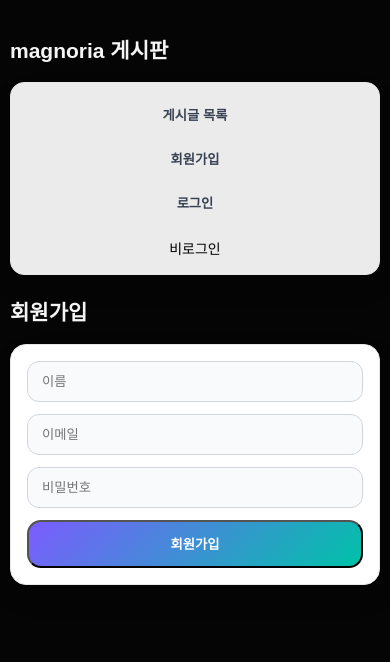
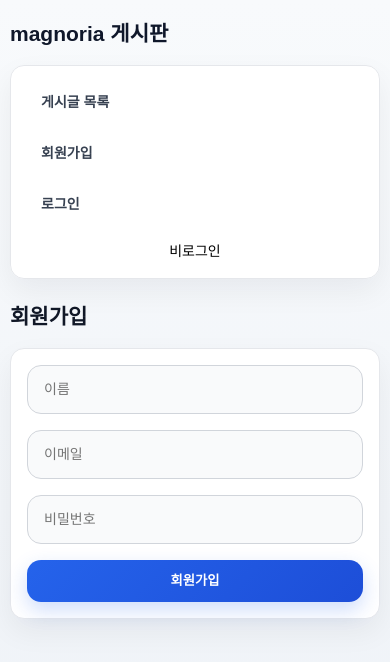
Before and after one commit to magnoria/boardspring, a React (Vite) app in the folder src/main/reactapp/: page /signup in a window 390 px wide. Shown: the top 662 px of the page. Built offline with nearby package versions, Linux system fonts and the light colour scheme; no server answers.

Commit message:
css 정리

```diff
--- a/src/main/reactapp/src/styles.css
+++ b/src/main/reactapp/src/styles.css
@@ -1,27 +1,27 @@
 :root {
   --bg-start: #f8fafc;
   --bg-end: #eef2f7;
-  --text-main: #1f2937;
+  --surface: #ffffff;
+  --surface-soft: rgba(255, 255, 255, 0.92);
+  --text-main: #111827;
   --text-sub: #4b5563;
   --border: #e5e7eb;
-  --border-dark: #d1d5db;
-  --white: rgba(255, 255, 255, 0.92);
-  --white-solid: #ffffff;
-  --primary: #44b9eb;
+  --border-strong: #d1d5db;
+  --primary: #2563eb;
   --primary-dark: #1d4ed8;
   --primary-soft: #eff6ff;
+  --success-bg: #ecfdf5;
+  --success-border: #bbf7d0;
+  --success-text: #16a34a;
   --error-bg: #fef2f2;
   --error-border: #fecaca;
   --error-text: #dc2626;
-  --success-bg: #ecfdf5;
-  --success-border: #bbf7d0;
-  --success-text: #16a34a;
   --shadow-sm: 0 8px 24px rgba(15, 23, 42, 0.05);
   --shadow-md: 0 12px 30px rgba(15, 23, 42, 0.06);
   --shadow-lg: 0 16px 40px rgba(15, 23, 42, 0.08);
+  --radius-sm: 10px;
+  --radius-md: 14px;
   --radius-lg: 20px;
-  --radius-md: 16px;
-  --radius-sm: 12px;
 }
 
 * {
@@ -36,41 +36,63 @@ body {
   margin: 0;
   min-width: 320px;
   font-family: "Pretendard", "Noto Sans KR", Arial, sans-serif;
-  background: linear-gradient(180deg, var(--bg-start) 0%, var(--bg-end) 100%);
   color: var(--text-main);
+  background: linear-gradient(180deg, var(--bg-start), var(--bg-end));
   line-height: 1.5;
+}
+
+button,
+input,
+textarea {
+  font: inherit;
+}
+
+button {
+  cursor: pointer;
+}
+
+a {
+  color: inherit;
+  text-decoration: none;
 }
 
 #root {
   min-height: 100vh;
 }
 
-a {
-  text-decoration: none;
-  color: inherit;
-}
-
-img {
-  max-width: 100%;
-  display: block;
-}
-
 .container {
-  width: min(100% - 32px, 960px);
+  width: min(100% - 32px, 1040px);
   margin: 0 auto;
   padding: clamp(20px, 4vw, 40px) 0 clamp(32px, 5vw, 56px);
 }
 
+h1 {
+  margin: 0 0 clamp(18px, 3vw, 28px);
+  font-size: clamp(1.8rem, 3vw, 2.4rem);
+  line-height: 1.2;
+  color: #0f172a;
+}
+
+h2,
+h3 {
+  line-height: 1.3;
+}
+
+.container > h2 {
+  margin: 0 0 18px;
+  color: #0f172a;
+}
+
 .header {
   display: flex;
+  align-items: center;
   justify-content: space-between;
-  align-items: center;
   gap: 16px;
   margin-bottom: clamp(24px, 4vw, 36px);
   padding: clamp(16px, 2.4vw, 22px) clamp(18px, 3vw, 26px);
-  background: var(--white);
   border: 1px solid var(--border);
-  border-radius: clamp(16px, 2vw, 20px);
+  border-radius: var(--radius-lg);
+  background: var(--surface-soft);
   box-shadow: var(--shadow-md);
   backdrop-filter: blur(8px);
 }
@@ -78,56 +100,50 @@ img {
 .nav {
   display: flex;
   flex-wrap: wrap;
-  gap: clamp(8px, 1.5vw, 12px);
+  gap: 10px;
 }
 
 .nav a {
-  padding: clamp(9px, 1.4vw, 12px) clamp(12px, 1.8vw, 16px);
-  border-radius: 10px;
-  font-size: clamp(0.95rem, 1vw, 1rem);
-  font-weight: 600;
+  padding: 10px 14px;
+  border-radius: var(--radius-sm);
   color: #374151;
-  transition: all 0.2s ease;
+  font-weight: 700;
   white-space: nowrap;
+  transition: background 0.2s ease, color 0.2s ease;
 }
 
 .nav a:hover {
-    background: var(--primary-soft);
-
-  background: linear-gradient(135deg, #44b9eb, #7c5cff);
-
-  -webkit-background-clip: text;
-  -webkit-text-fill-color: transparent;
+  color: var(--primary-dark);
+  background: var(--primary-soft);
 }
 
 .form {
   display: flex;
   flex-direction: column;
-  gap: clamp(12px, 1.6vw, 16px);
+  gap: 16px;
   padding: clamp(18px, 3vw, 28px);
-  background: var(--white-solid);
   border: 1px solid var(--border);
   border-radius: var(--radius-lg);
+  background: var(--surface);
   box-shadow: var(--shadow-md);
 }
 
 input,
 textarea {
   width: 100%;
-  padding: clamp(12px, 1.8vw, 15px) clamp(14px, 2vw, 18px);
-  font-size: clamp(0.95rem, 1vw, 1rem);
-  border: 1px solid var(--border-dark);
-  border-radius: var(--radius-sm);
+  padding: 13px 16px;
+  border: 1px solid var(--border-strong);
+  border-radius: var(--radius-md);
+  outline: none;
+  color: var(--text-main);
   background: #f9fafb;
-  color: #111827;
-  transition: all 0.2s ease;
-  outline: none;
+  transition: border-color 0.2s ease, box-shadow 0.2s ease, background 0.2s ease;
 }
 
 input:focus,
 textarea:focus {
   border-color: #60a5fa;
-  background: #ffffff;
+  background: var(--surface);
   box-shadow: 0 0 0 4px rgba(96, 165, 250, 0.15);
 }
 
@@ -138,225 +154,40 @@ textarea {
 
 .button-group {
   display: flex;
-  gap: 10px;
-  margin-top: 24px;
   flex-wrap: wrap;
   align-items: center;
+  gap: 10px;
+  margin-top: clamp(18px, 2.5vw, 26px);
 }
 
-.action-button {
+.action-button,
+.write-button {
   display: inline-flex;
   align-items: center;
   justify-content: center;
   min-width: 100px;
-  padding: 12px 18px;
-  font-size: 15px;
-  font-weight: 600;
-  border: none;
-  border-radius: 12px;
-  background: linear-gradient(135deg, #2563eb, #1d4ed8);
-  color: white;
-  cursor: pointer;
-  transition: all 0.2s ease;
+  min-height: 42px;
+  padding: 11px 18px;
+  border: 0;
+  border-radius: var(--radius-md);
+  color: #ffffff;
+  font-size: 0.95rem;
+  font-weight: 700;
+  background: linear-gradient(135deg, var(--primary), var(--primary-dark));
   box-shadow: 0 8px 20px rgba(37, 99, 235, 0.22);
+  transition: transform 0.2s ease, box-shadow 0.2s ease, opacity 0.2s ease;
 }
 
-.action-button:hover {
+.action-button:hover,
+.write-button:hover {
   transform: translateY(-1px);
   box-shadow: 0 12px 24px rgba(37, 99, 235, 0.28);
+  opacity: 0.96;
 }
 
 .secondary-button {
+  color: var(--text-main);
   background: #e5e7eb;
-  color: #111827;
-  box-shadow: none;
-}
-
-.secondary-button:hover {
-  background: #edecf1;
-  box-shadow: none;
-}
-
-h1 {
-  margin: 0 0 clamp(20px, 3vw, 28px);
-  font-size: clamp(1.8rem, 3vw, 2.4rem);
-  line-height: 1.2;
-  color: #0f172a;
-}
-
-h2,
-h3 {
-  line-height: 1.3;
-}
-
-.post-list {
-  list-style: none;
-  padding: 0;
-  margin: 0;
-  display: grid;
-  gap: clamp(14px, 2vw, 18px);
-}
-
-.post-item {
-  background: rgba(255, 255, 255, 0.96);
-  padding: clamp(18px, 2.5vw, 24px);
-  border: 1px solid var(--border);
-  border-radius: clamp(16px, 2vw, 20px);
-  box-shadow: var(--shadow-sm);
-  transition: all 0.2s ease;
-}
-
-.post-item:hover {
-  transform: translateY(-2px);
-  box-shadow: var(--shadow-lg);
-}
-
-.post-item h3,
-.post-item h2 {
-  margin: 0 0 12px;
-  font-size: clamp(1.15rem, 1.5vw, 1.45rem);
-  color: #111827;
-}
-
-.post-item p {
-  margin: 0;
-  color: var(--text-sub);
-  line-height: 1.7;
-  font-size: clamp(0.96rem, 1vw, 1.02rem);
-}
-
-.button-group {
-  display: flex;
-  gap: 10px;
-  margin-top: clamp(18px, 2.5vw, 26px);
-  flex-wrap: wrap;
-}
-
-.button-group button {
-  min-width: 100px;
-  flex: 0 1 auto;
-}
-
-.error,
-.success {
-  margin-top: 14px;
-  padding: 12px 14px;
-  border-radius: 12px;
-  font-size: 0.95rem;
-  font-weight: 500;
-}
-
-.error {
-  background: var(--error-bg);
-  border: 1px solid var(--error-border);
-  color: var(--error-text);
-}
-
-.success {
-  background: var(--success-bg);
-  border: 1px solid var(--success-border);
-  color: var(--success-text);
-}
-
-/* 로그인/회원가입 같이 좁은 폼 페이지에 쓰면 좋음 */
-.auth-wrap {
-  width: min(100%, 560px);
-}
-
-/* 아주 큰 화면에서 너무 작아 보이지 않게 */
-@media (min-width: 1400px) {
-  .container {
-    width: min(100% - 48px, 1040px);
-  }
-}
-
-/* 태블릿 */
-@media (max-width: 768px) {
-  .container {
-    width: min(100% - 24px, 100%);
-  }
-
-  .header {
-    flex-direction: column;
-    align-items: stretch;
-  }
-
-  .nav {
-    justify-content: center;
-  }
-
-  .header > div {
-    text-align: center;
-  }
-
-  .button-group button {
-    flex: 1 1 auto;
-  }
-}
-
-/* 모바일 */
-@media (max-width: 480px) {
-  .container {
-    width: min(100% - 20px, 100%);
-  }
-
-  .header {
-    padding: 14px;
-    border-radius: 14px;
-  }
-
-  .form,
-  .post-item {
-    padding: 16px;
-    border-radius: 16px;
-  }
-
-  .nav {
-    gap: 6px;
-  }
-
-  .nav a {
-    width: 100%;
-    text-align: center;
-  }
-
-  button {
-    width: 100%;
-  }
-
- .button-group {
-  display: flex;
-  gap: 10px;
-  margin-top: 24px;
-  flex-wrap: wrap;
-  align-items: center;
-}
-
-.action-button {
-  display: inline-flex;
-  align-items: center;
-  justify-content: center;
-  min-width: 100px;
-  padding: 12px 18px;
-  font-size: 15px;
-  font-weight: 600;
-  border: none;
-  border-radius: 12px;
-  background: linear-gradient(135deg, #2563eb, #1d4ed8);
-  color: white;
-  cursor: pointer;
-  transition: all 0.2s ease;
-  box-shadow: 0 8px 20px rgba(37, 99, 235, 0.22);
-}
-
-.action-button:hover {
-  transform: translateY(-1px);
-  box-shadow: 0 12px 24px rgba(37, 99, 235, 0.28);
-}
-
-.secondary-button {
-  background: #e5e7eb;
-  color: #111827;
   box-shadow: none;
 }
 
@@ -364,230 +195,67 @@ h3 {
   background: #dbe1e8;
   box-shadow: none;
 }
+
+.error,
+.success {
+  margin: 14px 0;
+  padding: 12px 14px;
+  border-radius: var(--radius-md);
+  font-size: 0.95rem;
+  font-weight: 600;
 }
 
-
-* {
-  box-sizing: border-box;
+.error {
+  color: var(--error-text);
+  border: 1px solid var(--error-border);
+  background: var(--error-bg);
 }
 
-body {
-  margin: 0;
-  font-family: "Pretendard", "Noto Sans KR", sans-serif;
-  background: #050505;
-  color: #f5f5f5;
+.success {
+  color: var(--success-text);
+  border: 1px solid var(--success-border);
+  background: var(--success-bg);
 }
 
-a {
-  color: inherit;
-  text-decoration: none;
+.board-wrap,
+.post-item {
+  padding: clamp(18px, 3vw, 28px);
+  border: 1px solid var(--border);
+  border-radius: var(--radius-lg);
+  background: var(--surface);
+  box-shadow: var(--shadow-sm);
 }
 
-.board-page {
-  min-height: 100vh;
-  background:
-    radial-gradient(circle at top left, rgba(80, 80, 180, 0.18), transparent 30%),
-    radial-gradient(circle at top right, rgba(0, 180, 140, 0.14), transparent 25%),
-    linear-gradient(180deg, #050505 0%, #0b0b0d 100%);
-  padding: 48px 24px 80px;
-}
-
-.board-hero {
-  max-width: 1100px;
-  margin: 0 auto 32px;
-  padding: 32px;
-  border: 1px solid rgba(255, 255, 255, 0.08);
-  border-radius: 24px;
-  background: rgba(255, 255, 255, 0.04);
-  backdrop-filter: blur(8px);
-  display: flex;
-  justify-content: space-between;
-  align-items: flex-end;
-  gap: 20px;
-}
-
-.board-badge {
-  display: inline-block;
-  margin: 0 0 12px;
-  padding: 6px 12px;
-  border-radius: 999px;
-  font-size: 12px;
-  font-weight: 700;
-  letter-spacing: 0.08em;
-  text-transform: uppercase;
-  background: rgba(124, 92, 255, 0.18);
-  color: #c8b8ff;
-}
-
-.board-title {
-  margin: 0;
-  font-size: 42px;
-  font-weight: 800;
-  letter-spacing: -0.03em;
-}
-
-.board-subtitle {
-  margin: 12px 0 0;
-  color: rgba(255, 255, 255, 0.68);
-  font-size: 15px;
-  line-height: 1.6;
-}
-
-.write-button {
-  display: inline-flex;
-  align-items: center;
-  justify-content: center;
-  min-width: 120px;
-  height: 48px;
-  padding: 0 20px;
-  border-radius: 14px;
-  background: linear-gradient(135deg, #7c5cff, #00c2a8);
-  color: white;
-  font-weight: 700;
-  transition: transform 0.2s ease, opacity 0.2s ease;
-}
-
-.write-button:hover {
-  transform: translateY(-2px);
-  opacity: 0.95;
-}
-
-.post-list {
-  list-style: none;
-  max-width: 1100px;
-  margin: 0 auto;
-  padding: 0;
-  display: grid;
-  gap: 18px;
-}
-
-.post-card {
-  display: block;
-  padding: 24px;
-  border-radius: 22px;
-  border: 1px solid rgba(255, 255, 255, 0.08);
-  background: linear-gradient(180deg, rgba(255,255,255,0.045), rgba(255,255,255,0.025));
-  transition:
-    transform 0.2s ease,
-    border-color 0.2s ease,
-    background 0.2s ease;
-}
-
-.post-card:hover {
-  transform: translateY(-4px);
-  border-color: rgba(124, 92, 255, 0.35);
-  background: linear-gradient(180deg, rgba(124,92,255,0.10), rgba(255,255,255,0.03));
-}
-
-.post-card-top {
-  display: flex;
-  justify-content: space-between;
-  align-items: center;
-  margin-bottom: 14px;
-}
-
-.post-tag {
-  display: inline-flex;
-  align-items: center;
-  height: 28px;
-  padding: 0 10px;
-  border-radius: 999px;
-  background: rgba(0, 194, 168, 0.14);
-  color: #7ff1df;
-  font-size: 12px;
-  font-weight: 700;
-}
-
-.post-link {
-  display: inline-block;
-}
-
-.post-title {
-  margin: 0 0 12px;
-  font-size: 24px;
-  font-weight: 700;
-  letter-spacing: -0.02em;
-  color: #fff;
-}
-
-.post-content {
-  margin: 0;
-  color: rgba(255, 255, 255, 0.68);
-  line-height: 1.7;
-  font-size: 15px;
-  word-break: break-word;
-}
-
-.post-meta {
-  margin-top: 20px;
-  display: flex;
-  justify-content: space-between;
-  align-items: center;
-}
-
-.post-author {
-  font-size: 14px;
-  font-weight: 600;
-  color: rgba(255, 255, 255, 0.82);
-}
-
-.post-arrow {
-  font-size: 20px;
-  color: rgba(255, 255, 255, 0.5);
-}
-
-.error-message {
-  max-width: 1100px;
-  margin: 0 auto 20px;
-  padding: 14px 18px;
-  border-radius: 14px;
-  background: rgba(255, 80, 80, 0.12);
-  border: 1px solid rgba(255, 80, 80, 0.25);
-  color: #ffb4b4;
-}
-
-.empty-box {
-  max-width: 1100px;
-  margin: 0 auto;
-  padding: 40px 24px;
-  border-radius: 22px;
-  border: 1px solid rgba(255, 255, 255, 0.08);
-  background: rgba(255, 255, 255, 0.03);
-  text-align: center;
-  color: rgba(255, 255, 255, 0.65);
-}
-
-
-
-.board-wrap {
-  background: white;
-  padding: 20px;
-  color: #111827;
+.board-wrap h2 {
+  margin-top: 0;
 }
 
 .board-table {
   width: 100%;
   border-collapse: collapse;
-  border-top: 2px solid #444;
-  font-size: 14px;
+  border-top: 2px solid #374151;
+  font-size: 0.95rem;
+  overflow: hidden;
 }
 
 .board-table th,
 .board-table td {
-  border-bottom: 1px solid #ccc;
-  border-right: 1px solid #ddd;
-  padding: 12px 10px;
+  padding: 13px 10px;
+  border-right: 1px solid var(--border);
+  border-bottom: 1px solid var(--border);
   text-align: center;
+  vertical-align: middle;
 }
 
 .board-table th:last-child,
 .board-table td:last-child {
-  border-right: none;
+  border-right: 0;
 }
 
 .board-table th {
-  background: #f5f5f5;
-  font-weight: bold;
+  color: #374151;
+  font-weight: 800;
+  background: #f3f4f6;
 }
 
 .board-table .title-cell {
@@ -595,21 +263,18 @@ a {
 }
 
 .board-table .title-cell a {
-  color: #333;
-  text-decoration: none;
+  color: var(--text-main);
+  font-weight: 600;
 }
 
 .board-table .title-cell a:hover {
+  color: var(--primary-dark);
   text-decoration: underline;
 }
 
-.notice-row {
-  background: #fafafa;
-}
-
 .empty {
-  padding: 40px;
-  color: #777;
+  padding: 40px 16px;
+  color: #6b7280;
 }
 
 .col-no {
@@ -620,31 +285,109 @@ a {
   width: 120px;
 }
 
-.col-date {
-  width: 130px;
+.post-item {
+  transition: box-shadow 0.2s ease, transform 0.2s ease;
 }
 
-.col-view {
-  width: 90px;
+.post-item:hover {
+  transform: translateY(-2px);
+  box-shadow: var(--shadow-lg);
+}
+
+.post-item h1,
+.post-item h2,
+.post-item h3 {
+  margin-top: 0;
+}
+
+.post-content {
+  margin: 0;
+  color: var(--text-sub);
+  font-size: 1rem;
+  line-height: 1.75;
+  word-break: break-word;
+  white-space: pre-wrap;
 }
 
 .pagination {
   display: flex;
+  flex-wrap: wrap;
   justify-content: center;
-  gap: 5px;
-  margin-top: 25px;
+  gap: 6px;
+  margin-top: 24px;
 }
 
 .pagination button {
-  min-width: 32px;
-  height: 32px;
-  border: 1px solid #ccc;
-  background: white;
-  cursor: pointer;
+  min-width: 34px;
+  height: 34px;
+  padding: 0 10px;
+  border: 1px solid var(--border-strong);
+  border-radius: var(--radius-sm);
+  color: #374151;
+  background: var(--surface);
+  transition: background 0.2s ease, border-color 0.2s ease, color 0.2s ease;
 }
 
+.pagination button:hover:not(:disabled),
 .pagination button.active {
+  color: #ffffff;
+  border-color: #0aa36f;
   background: #0aa36f;
-  color: white;
-  border-color: #0aa36f;
 }
+
+.pagination button:disabled {
+  cursor: not-allowed;
+  opacity: 0.45;
+}
+
+@media (max-width: 768px) {
+  .container {
+    width: min(100% - 24px, 100%);
+  }
+
+  .header {
+    align-items: stretch;
+    flex-direction: column;
+  }
+
+  .header > div {
+    text-align: center;
+  }
+
+  .nav {
+    justify-content: center;
+  }
+
+  .button-group button,
+  .button-group a {
+    flex: 1 1 auto;
+  }
+
+  .board-wrap {
+    overflow-x: auto;
+  }
+
+  .board-table {
+    min-width: 560px;
+  }
+}
+
+@media (max-width: 480px) {
+  .container {
+    width: min(100% - 20px, 100%);
+  }
+
+  .header,
+  .form,
+  .board-wrap,
+  .post-item {
+    padding: 16px;
+    border-radius: var(--radius-md);
+  }
+
+  .nav a,
+  .write-button,
+  .action-button {
+    width: 100%;
+  }
+}
```
